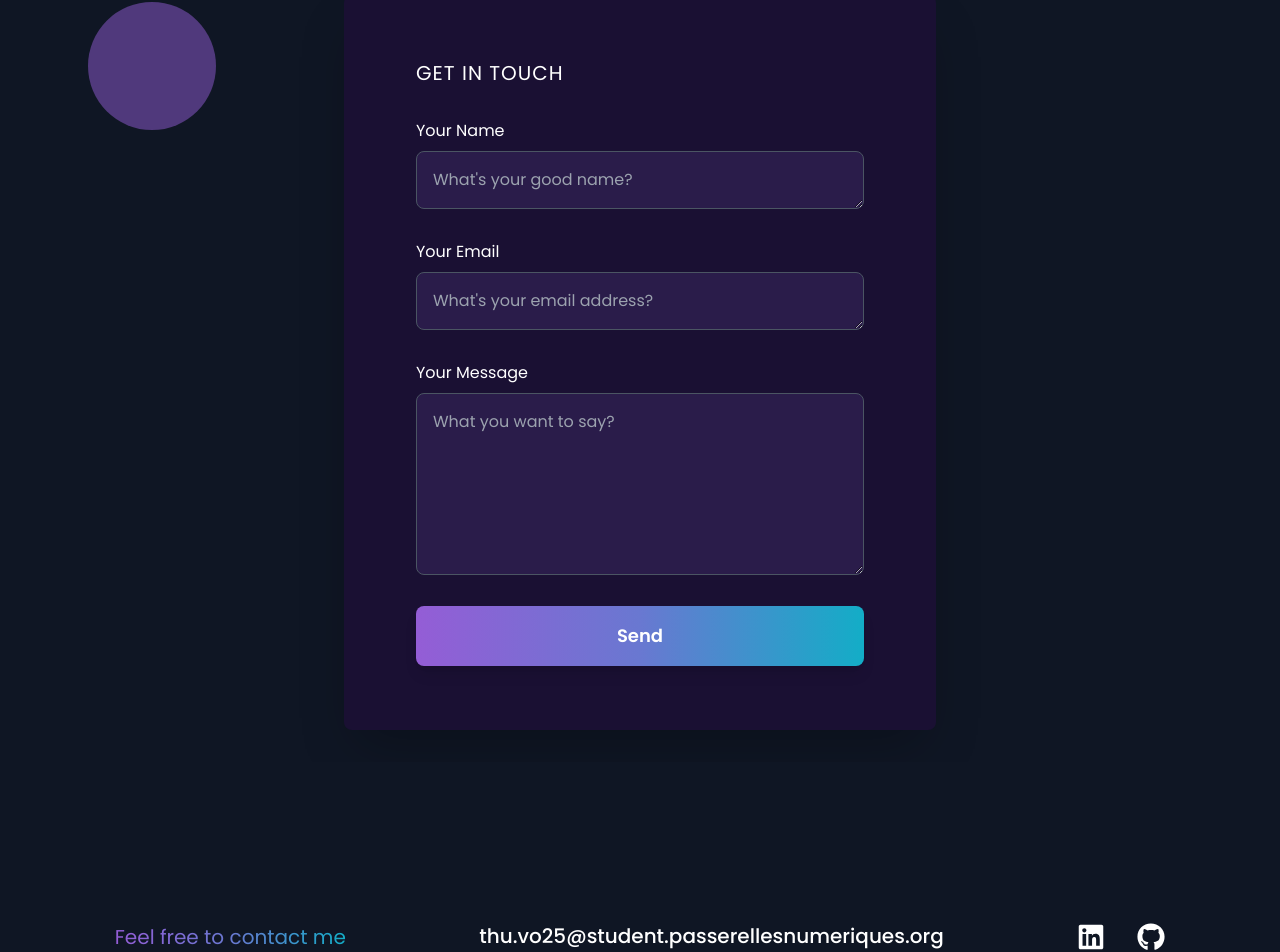
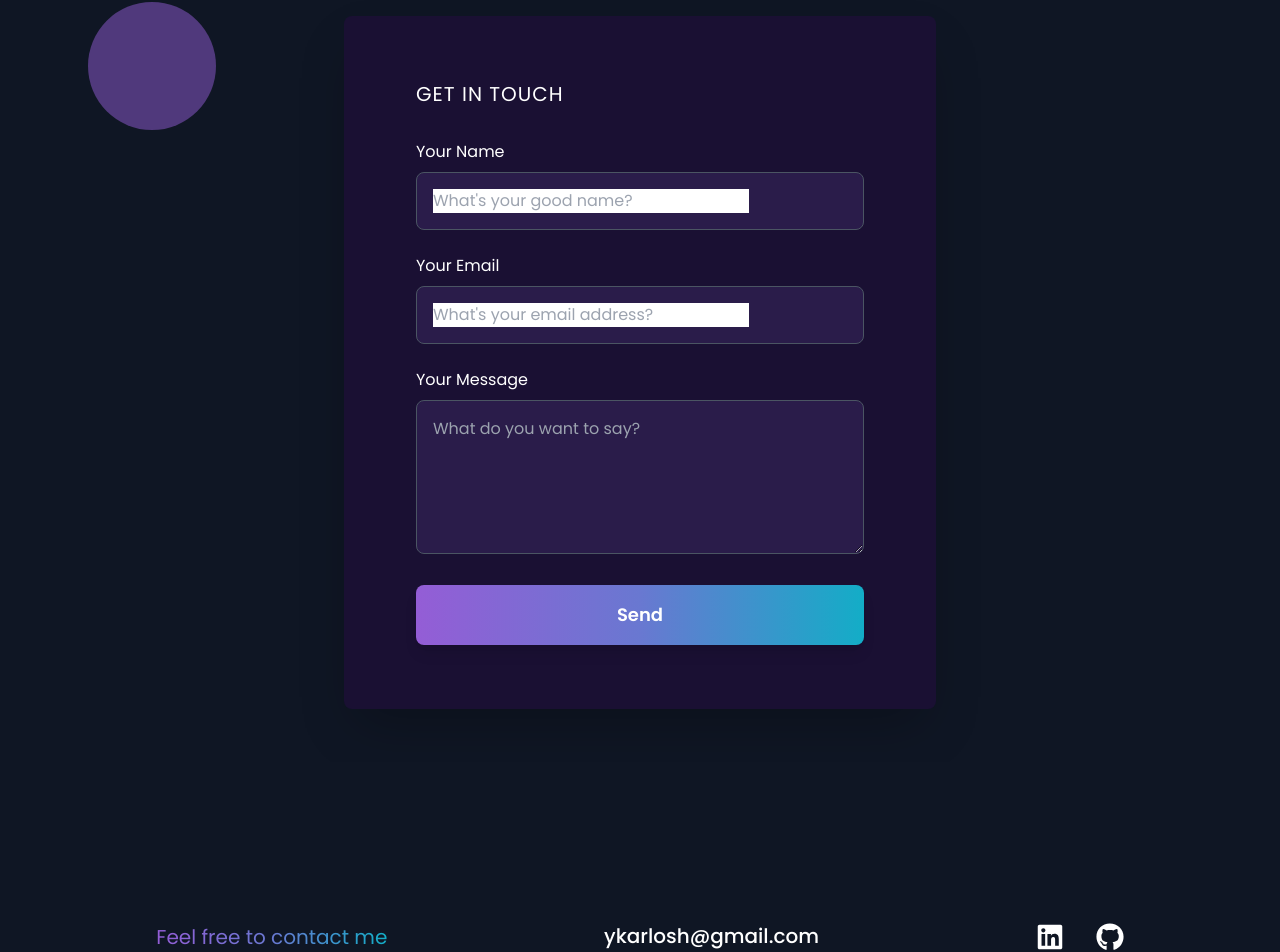
Before and after one commit to karloshyadav/Karlosh, a Next.js app: page / in a window 1280 px wide. Shown: the part 7401-8353 px from the top of the page. Built offline with nearby package versions, Linux system fonts and the light colour scheme.

Commit message:
Update Contact.tsx

```diff
--- a/app/components/Contact.tsx
+++ b/app/components/Contact.tsx
@@ -4,21 +4,35 @@ import Link from "next/link";
 import { Input } from '@mui/base/Input';
 import { Button } from '@mui/base/Button';
 import { TextareaAutosize } from '@mui/base/TextareaAutosize';
-
 import { FaLinkedin, FaGithub } from "react-icons/fa";
 
 export default function Contact() {
   const [name, setName] = useState('')
   const [email, setEmail] = useState('')
   const [message, setMessage] = useState('')
+  const [submitting, setSubmitting] = useState(false)
 
-  const handleSubmit = (e: React.FormEvent) => {
+  const handleSubmit = async (e: React.FormEvent<HTMLFormElement>) => {
     e.preventDefault()
-    console.log('Form submitted:', { name, email, message })
-    setName('')
-    setEmail('')
-    setMessage('')
+    if (!name.trim() || !email.trim() || !message.trim()) {
+      alert('Please fill in your name, email, and message.')
+      return
+    }
+    setSubmitting(true)
+    try {
+      // Replace with your API route or service if you add one later:
+      console.log('Form submitted:', { name, email, message })
+      // Optional: simple mailto fallback
+      const mailto = `mailto:ykarlosh@gmail.com?subject=Portfolio%20Contact%20from%20${encodeURIComponent(name)}&body=${encodeURIComponent(message + '\n\nReply to: ' + email)}`
+      window.location.href = mailto
+    } finally {
+      setSubmitting(false)
+      setName('')
+      setEmail('')
+      setMessage('')
+    }
   }
+
   return (
     <div className="container mx-auto px-6 md:px-12 mt-20">
       <div className="inline-block text-center group">
@@ -26,8 +40,9 @@ export default function Contact() {
           Contact me
         </h3>
       </div>
+
       <div className="min-h-screen flex flex-col lg:flex-row items-center justify-center bg-gradient-to-br relative overflow-hidden">
-        <div className="absolute inset-0 z-0">
+        <div className="absolute inset-0 z-0" aria-hidden>
           <div className="absolute top-10 left-10 w-32 h-32 bg-[#945dd6] opacity-30 rounded-full animate-pulse"></div>
           <div className="absolute bottom-10 right-20 w-40 h-40 bg-[#6978d1] opacity-20 rounded-full animate-ping"></div>
           <div className="absolute top-1/3 left-1/2 w-20 h-20 bg-[#13adc7] opacity-25 rounded-full animate-bounce"></div>
@@ -40,65 +55,80 @@ export default function Contact() {
               <h6 className="text-xl text-white tracking-wider">GET IN TOUCH</h6>
             </div>
 
-            <form onSubmit={handleSubmit} className="space-y-6">
-              <div className="space-y-2 ">
-                <label className="text-white">Your Name</label>
-                <TextareaAutosize
+            <form onSubmit={handleSubmit} className="space-y-6" noValidate>
+              <div className="space-y-2">
+                <label htmlFor="name" className="text-white">Your Name</label>
+                <Input
+                  id="name"
                   value={name}
+                  onChange={(_, val) => setName(val ?? '')}
                   placeholder="What's your good name?"
-                  className="w-full bg-[#2a1c4a] border border-gray-600  placeholder:text-gray-400 p-4 rounded-lg focus:ring-2 focus:ring-[#945dd6] focus:outline-none focus:bg-[#2a1c4a]"
+                  className="w-full bg-[#2a1c4a] border border-gray-600 text-white placeholder:text-gray-400 p-4 rounded-lg focus:ring-2 focus:ring-[#945dd6] focus:outline-none"
                 />
               </div>
+
               <div className="space-y-2">
-                <label className="text-white">Your Email</label>
-                <TextareaAutosize
+                <label htmlFor="email" className="text-white">Your Email</label>
+                <Input
+                  id="email"
+                  type="email"
                   value={email}
+                  onChange={(_, val) => setEmail(val ?? '')}
                   placeholder="What's your email address?"
                   className="w-full bg-[#2a1c4a] border border-gray-600 text-white placeholder:text-gray-400 p-4 rounded-lg focus:ring-2 focus:ring-[#13adc7] focus:outline-none"
                 />
               </div>
 
               <div className="space-y-2">
-                <label className="text-white">Your Message</label>
+                <label htmlFor="message" className="text-white">Your Message</label>
                 <TextareaAutosize
+                  id="message"
                   value={message}
-                  placeholder="What you want to say?"
-                  className="w-full bg-[#2a1c4a] border border-gray-600 text-white placeholder:text-gray-400 p-4 rounded-lg min-h-[150px] focus:ring-2 focus:ring-[#6978d1] focus:outline-none"
+                  onChange={(e) => setMessage(e.target.value)}
+                  minRows={5}
+                  placeholder="What do you want to say?"
+                  className="w-full bg-[#2a1c4a] border border-gray-600 text-white placeholder:text-gray-400 p-4 rounded-lg focus:ring-2 focus:ring-[#6978d1] focus:outline-none"
                 />
               </div>
 
               <Button
                 type="submit"
-                className="w-full bg-gradient-to-r from-[#945dd6] via-[#6978d1] to-[#13adc7] text-white py-4 text-lg font-semibold rounded-lg shadow-lg hover:scale-105 hover:opacity-90 transition-transform duration-300"
+                disabled={submitting}
+                className="w-full bg-gradient-to-r from-[#945dd6] via-[#6978d1] to-[#13adc7] text-white py-4 text-lg font-semibold rounded-lg shadow-lg hover:scale-105 hover:opacity-90 transition-transform duration-300 disabled:opacity-60 disabled:cursor-not-allowed"
               >
-                Send
+                {submitting ? 'Sending…' : 'Send'}
               </Button>
             </form>
           </div>
         </div>
       </div>
-      <div className=" md:flex md:justify-around md:items-center  grid-cols-2 grid gap-y-4  md:px-0 px-5 mt-40 justify-center items-center  mb-8 ">
 
-        <div className=" order-1 sm:order-1">
-          <p className="text md:text-xl text-sm text-center md:text-start text-nowrap ">Feel free to contact me</p>
+      {/* Footer Contact + Socials */}
+      <div className="md:flex md:justify-around md:items-center grid-cols-2 grid gap-y-4 md:px-0 px-5 mt-40 justify-center items-center mb-8">
+        <div className="order-1 sm:order-1">
+          <p className="text md:text-xl text-sm text-center md:text-start text-nowrap">
+            Feel free to contact me
+          </p>
         </div>
+
         <div className="md:px-0 px-3 md:text-lg text-nowrap text-sm font-medium md:col-span-1 order-3 sm:order-3">
           <a
-            href="mailto:thu.vo25@student.passerellesnumeriques.org"
-            className="text-white md:text-xl  text-sm "
+            href="mailto:ykarlosh@gmail.com"
+            className="text-white md:text-xl text-sm"
           >
-            thu.vo25@student.passerellesnumeriques.org
+            ykarlosh@gmail.com
           </a>
         </div>
+
         <div className="flex gap-8 md:items-center md:justify-center justify-center md:order-3 order-2 items-end">
-          <Link href={"https://www.linkedin.com/in/vanthu2509/"}>
-            <FaLinkedin className="md:w-7 md:h-7 w-6 h-6  text-white" />
+          <Link href={"https://www.linkedin.com/in/karloshyadav/"} aria-label="Karlosh on LinkedIn">
+            <FaLinkedin className="md:w-7 md:h-7 w-6 h-6 text-white" />
           </Link>
-          <Link href={"https://github.com/vthu191"}>
-            <FaGithub className="md:w-7 md:h-7 w-6 h-6  text-white" />
+          <Link href={"https://github.com/karloshyadav"} aria-label="Karlosh on GitHub">
+            <FaGithub className="md:w-7 md:h-7 w-6 h-6 text-white" />
           </Link>
         </div>
       </div>
     </div>
-  );
+  )
 }
```
